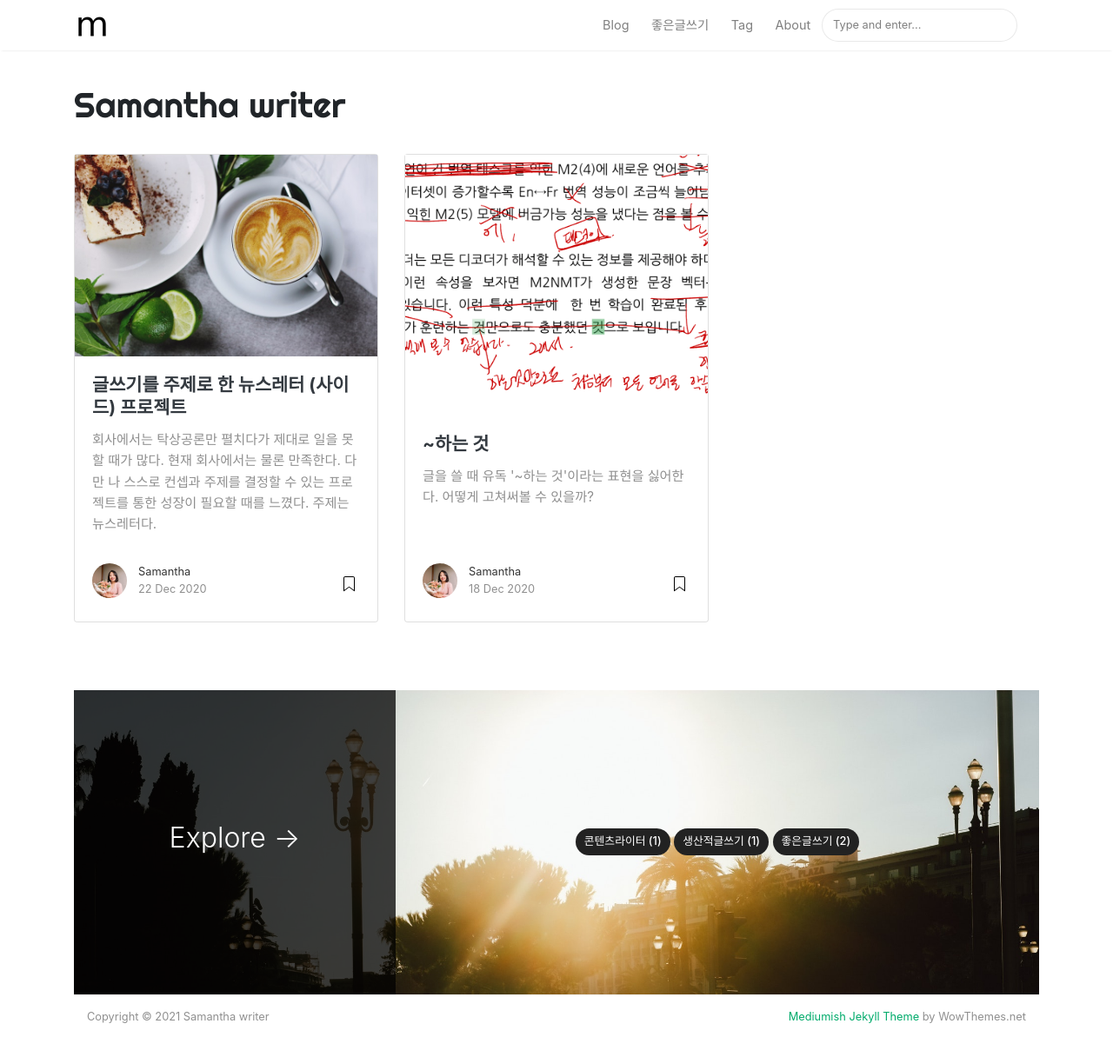
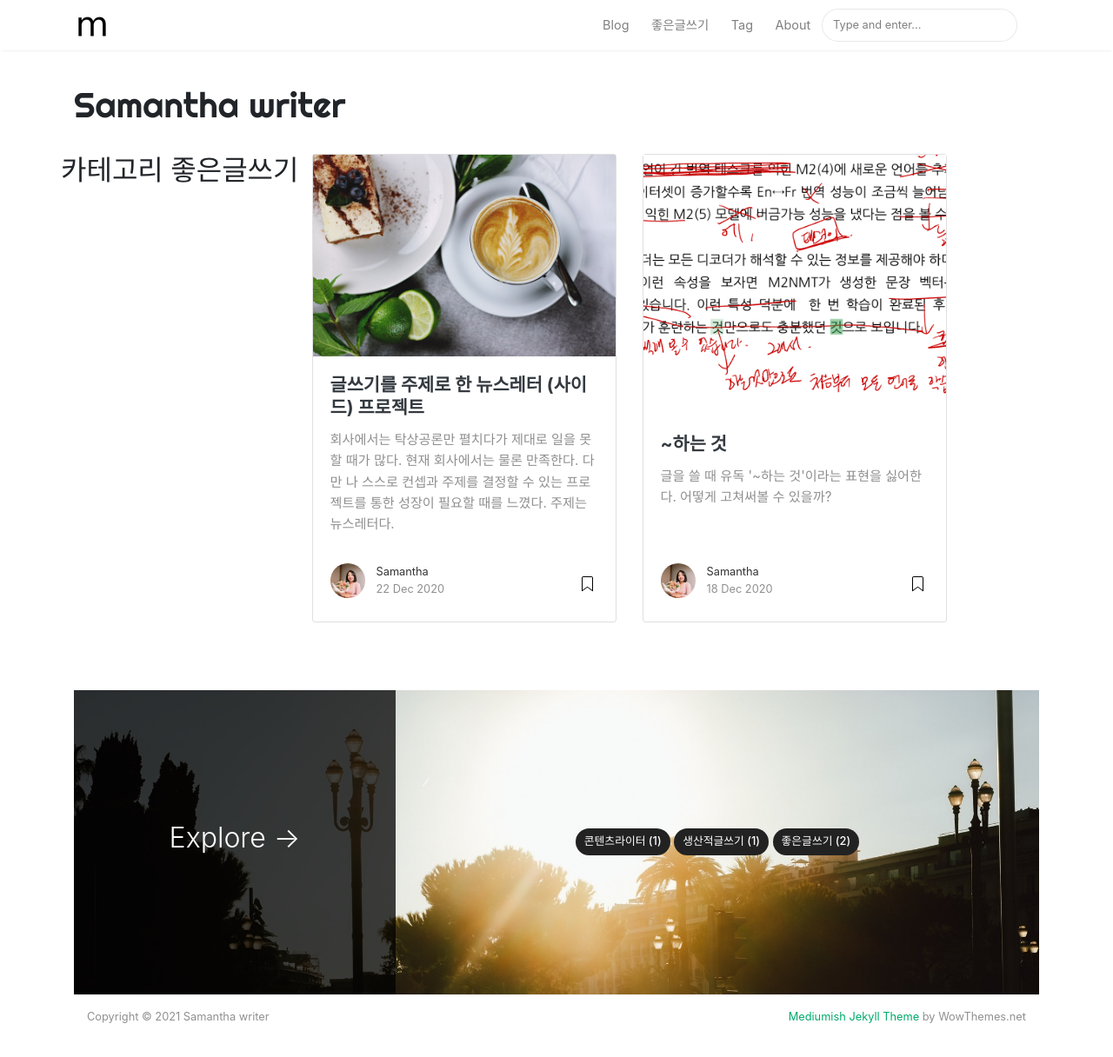
Before and after one commit to samantha-writer/samantha-writer.github.io, a Jekyll site: the page built from _pages/good-writing.md, in a window 1280 px wide and 1253 px high. Shown: the top 1216 px of the window at 87% size. Built offline with Jekyll 4.4.1, drawn with Linux system fonts in a browser that asks for light colours; nearby versions of some CDN libraries.

Commit message:
Update category.html

```diff
--- a/_layouts/category.html
+++ b/_layouts/category.html
@@ -4,9 +4,8 @@ layout: default
  <div class="row listrecent">
 
    {% assign category = page.category | default: page.title %}
-
-
-  {% for post in site.categories[category] %}
+   <h2 id="{{ category | replace: " ","-" }}">카테고리 <span class="text-capitalize">{{ category }}</span></h2>
+   {% for post in site.categories[category] %}
       {% include postbox.html %}
     {% endfor %}
 
```
